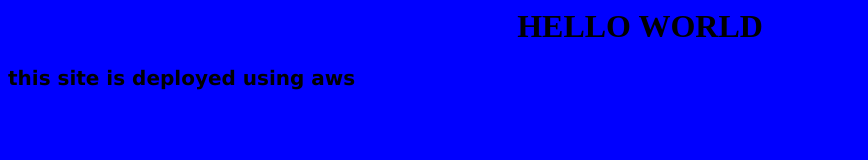
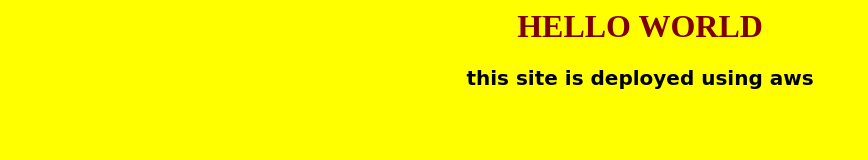
Before and after one commit to rithik2525/srushti.aws, a plain HTML site: page index.html in a window 1280 px wide. Shown: the whole page, without its empty margins (0-868 px from the left). Drawn offline with Linux system fonts and the light colour scheme.

Commit message:
Update index.html

```diff
--- a/index.html
+++ b/index.html
@@ -4,17 +4,18 @@
 </head>
   <style>
 body {
-  background-color:blue;
+  background-color:yellow;
 }
 
 h1 {
-  color:black;
+  color:maroon;
   text-align: center;
 }
 
 h2 {
-  font-family: verdana;
+  font-family: cursive;
   font-size: 20px;
+  text-align: center;
 }
 </style>
 <body>
```
